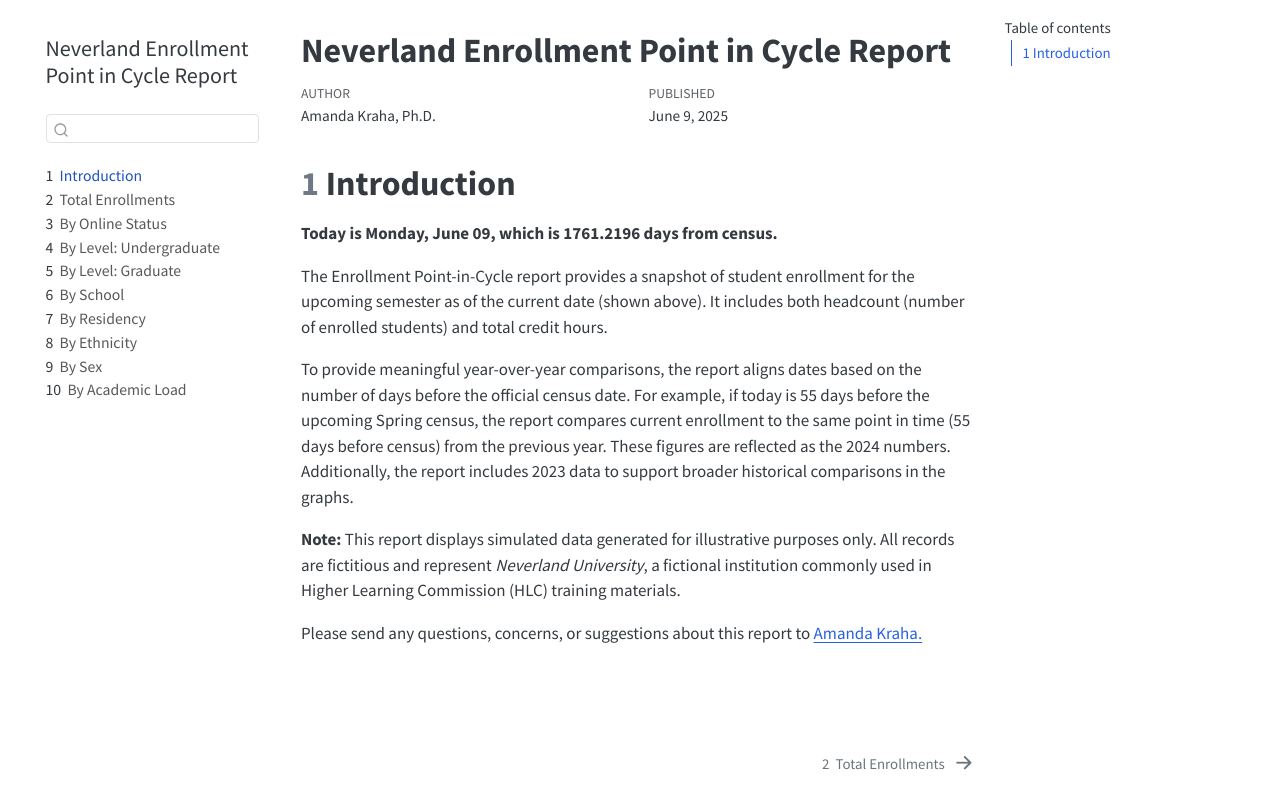
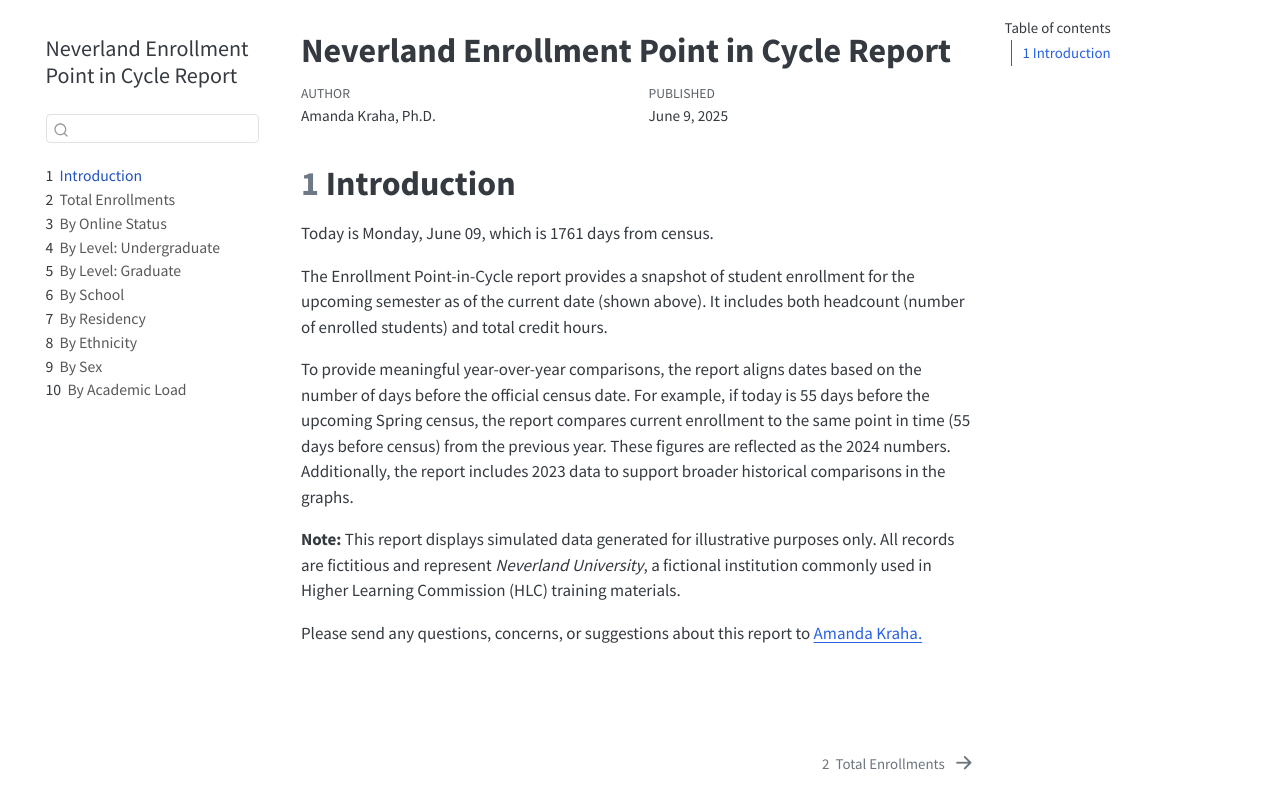
Before and after one commit to AmandaKrahaPhD/NeverlandEnrollment_PIC, a plain HTML site: page docs/index.html in a window 1280 px wide. Drawn offline with Linux system fonts and the light colour scheme.

Commit message:
add docs/

```diff
--- a/docs/index.html
+++ b/docs/index.html
@@ -218,7 +218,7 @@ ul.task-list li input[type="checkbox"] {
 
 <section id="introduction" class="level1" data-number="1">
 <h1 data-number="1"><span class="header-section-number">1</span> Introduction</h1>
-<p><strong>Today is Monday, June 09, which is 1761.2196 days from census.</strong></p>
+<p>Today is Monday, June 09, which is 1761 days from census.</p>
 <p>The Enrollment Point-in-Cycle report provides a snapshot of student enrollment for the upcoming semester as of the current date (shown above). It includes both headcount (number of enrolled students) and total credit hours.</p>
 <p>To provide meaningful year-over-year comparisons, the report aligns dates based on the number of days before the official census date. For example, if today is 55 days before the upcoming Spring census, the report compares current enrollment to the same point in time (55 days before census) from the previous year. These figures are reflected as the 2024 numbers. Additionally, the report includes 2023 data to support broader historical comparisons in the graphs.</p>
 <p><strong>Note:</strong> This report displays simulated data generated for illustrative purposes only. All records are fictitious and represent <em>Neverland University</em>, a fictional institution commonly used in Higher Learning Commission (HLC) training materials.</p>
```
